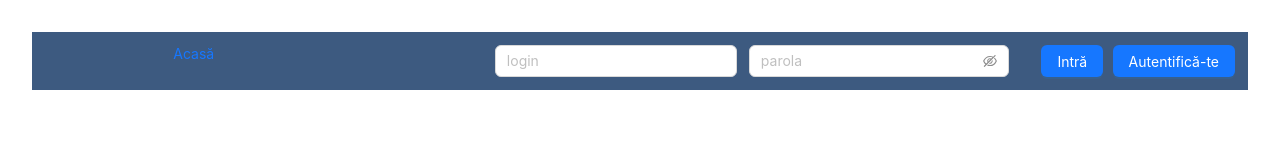
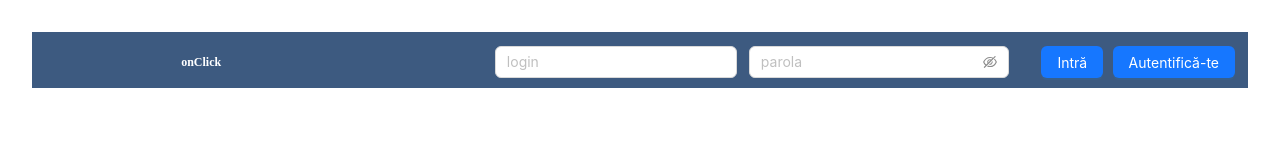
Before and after one commit to mechim/hackathon-newsaggregator-frontend, a React (Vite) app in the folder news-aggregator/: page /article in a window 1280 px wide. Shown: the top 160 px of the page. Built offline with nearby package versions, Linux system fonts and the light colour scheme; no server answers.

Commit message:
Name on navbar and link to article

```diff
--- a/news-aggregator/src/components/Navbar.css
+++ b/news-aggregator/src/components/Navbar.css
@@ -1,7 +1,9 @@
 .navbar{
+    height: 30px;
     background-color: #3d5a80;
     padding: 13px;
     align-items: center;
+
 }
 
 .col2{
--- a/news-aggregator/src/components/Navbar.jsx
+++ b/news-aggregator/src/components/Navbar.jsx
@@ -28,7 +28,9 @@ function Navbar() {
         <nav className='navbar'>
             <Row>
                 <Col span={6}>
-                    <Link to="/news">Acasă</Link>
+                    <Link to="/news">
+                        <h1 style={{color:"white", fontFamily:"Lucinda Console", fontSize:"12px", marginLeft:"5%"}}>onClick</h1>
+                    </Link>
                 </Col>
 
                 <Col
--- a/news-aggregator/src/pages/News.jsx
+++ b/news-aggregator/src/pages/News.jsx
@@ -1,7 +1,8 @@
-import React, { useEffect, useState} from 'react';
+import React, { useEffect, useState } from 'react';
 import Navbar from '../components/Navbar';
 import axios from 'axios';
-import {Spin} from 'antd';
+import { Spin } from 'antd';
+import { Link } from 'react-router-dom/dist';
 function News() {
     const [posts, setPosts] = useState([]);
     const [loading, setLoading] = useState(true);
@@ -14,15 +15,15 @@ function News() {
     useEffect(() => {
         sortData();
     }, [posts])
-    const fetchNews = async() => {
-        try{
+    const fetchNews = async () => {
+        try {
             const token = await localStorage.getItem('access-token');
             const headers = {
                 'Accept': 'application/json',
                 'Content-Type': 'application/json',
                 'Authorization': 'Bearer ' + token
             };
-            axios.get('http://127.0.0.1:8000/posts/get-filtered', {headers}).then((res) => {
+            axios.get('http://127.0.0.1:8000/posts/get-filtered', { headers }).then((res) => {
                 console.log(res.data);
                 setPosts(res.data);
                 setLoading(false);
@@ -34,19 +35,19 @@ function News() {
 
     }
 
-    const sortData = async() => {
+    const sortData = async () => {
         if (posts['posts'])
             setSortedPosts(posts['posts'].slice().sort((a, b) => b.id - a.id));
     }
     console.log(sortedPosts);
-    return(
+    return (
         <>
-        <Navbar/>
-            {loading? <>
-                <Spin/>
-            </>: <>
+            <Navbar />
+            {loading ? <>
+                <Spin />
+            </> : <>
                 {sortedPosts && sortedPosts.map(
-                    post => <h2 key={post.id}>{post.title} - {post.timestamp}</h2>
+                    post => <Link to='/article'><h3 key={post.id}>{post.title} - {post.timestamp}</h3></Link>
                 )}
             </>}
         </>
```
